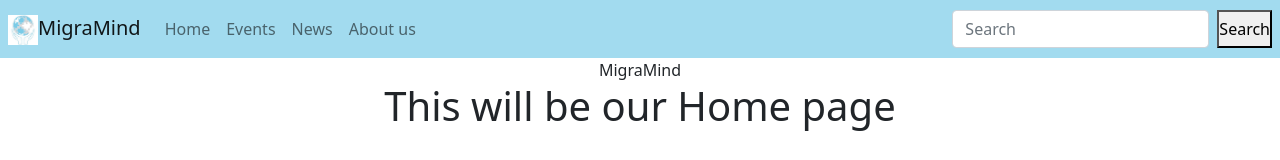
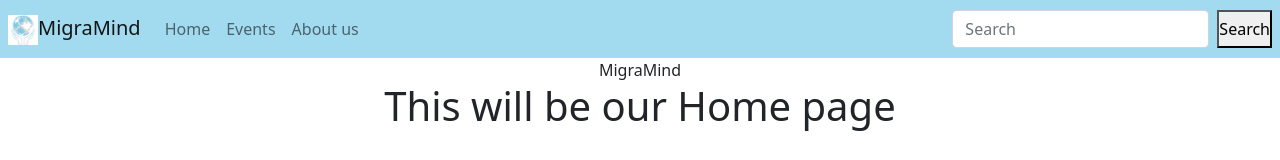
Before and after one commit to amandamov/psychosocial-resources-fe, a React (Create React App) app in the folder psychosocial-resources/: page / in a window 1280 px wide. Shown: the top 160 px of the page. Built offline with nearby package versions, Linux system fonts and the light colour scheme.

Commit message:
adding function on navbar links

```diff
--- a/psychosocial-resources/src/components/Navigationbar.js
+++ b/psychosocial-resources/src/components/Navigationbar.js
@@ -18,10 +18,9 @@ function Navigationbar() {
       <Navbar.Toggle aria-controls="navbarScroll" data-bs-target="#navbarScroll" />
       <Navbar.Collapse id="navbarScroll">
         <Nav className="me-auto my-2 my-lg-0">
-          <Nav.Link>Home</Nav.Link>
-          <Nav.Link>Events</Nav.Link>
-          <Nav.Link>News</Nav.Link>
-          <Nav.Link>About us</Nav.Link>
+          <Nav.Link href="/" >Home</Nav.Link>
+          <Nav.Link href="/events">Events</Nav.Link>
+          <Nav.Link href="/about">About us</Nav.Link>
         </Nav>
         <Form className="d-flex">
                   <Form.Control
```
Also changed, not shown: psychosocial-resources/src/img/event.png.
